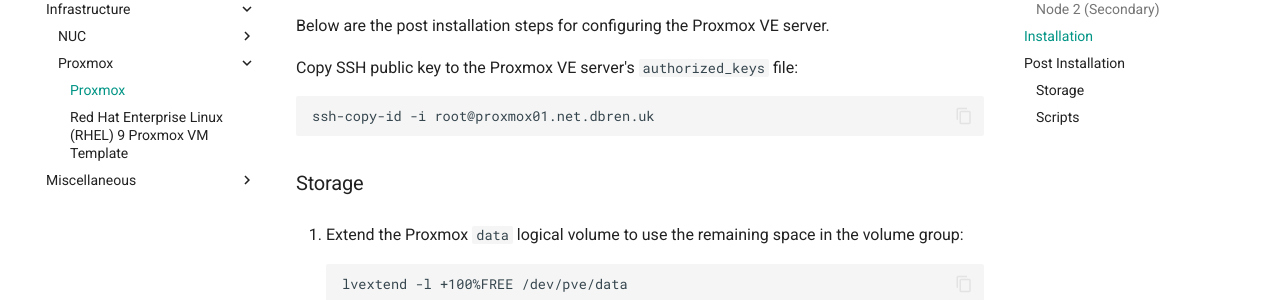
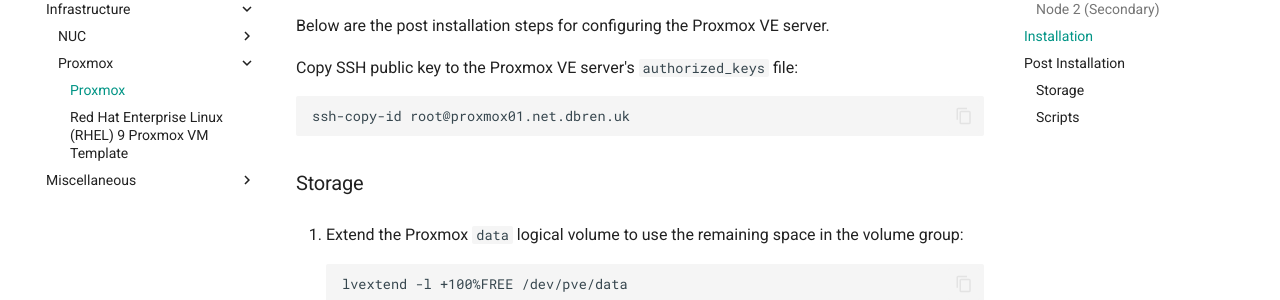
Before and after one commit to dbrennand/home-ops, an MkDocs documentation site: the page built from docs/infrastructure/Proxmox/index.md, in a window 1280 px wide and 900 px high, scrolled down 1925 px. Shown: the part 153-453 px from the top of the window. Built offline with MkDocs 1.6.1 and Material for MkDocs 9.7.7, drawn with Linux system fonts in a browser that asks for light colours; comment, search, counter and statistics services are not loaded.

````diff
--- a/docs/infrastructure/Proxmox/index.md
+++ b/docs/infrastructure/Proxmox/index.md
@@ -64,7 +64,7 @@ Below are the post installation steps for configuring the Proxmox VE server.
 Copy SSH public key to the Proxmox VE server's `authorized_keys` file:
 
 ```bash
-ssh-copy-id -i root@proxmox01.net.dbren.uk
+ssh-copy-id root@proxmox01.net.dbren.uk
 ```
 
 ### Storage
````
